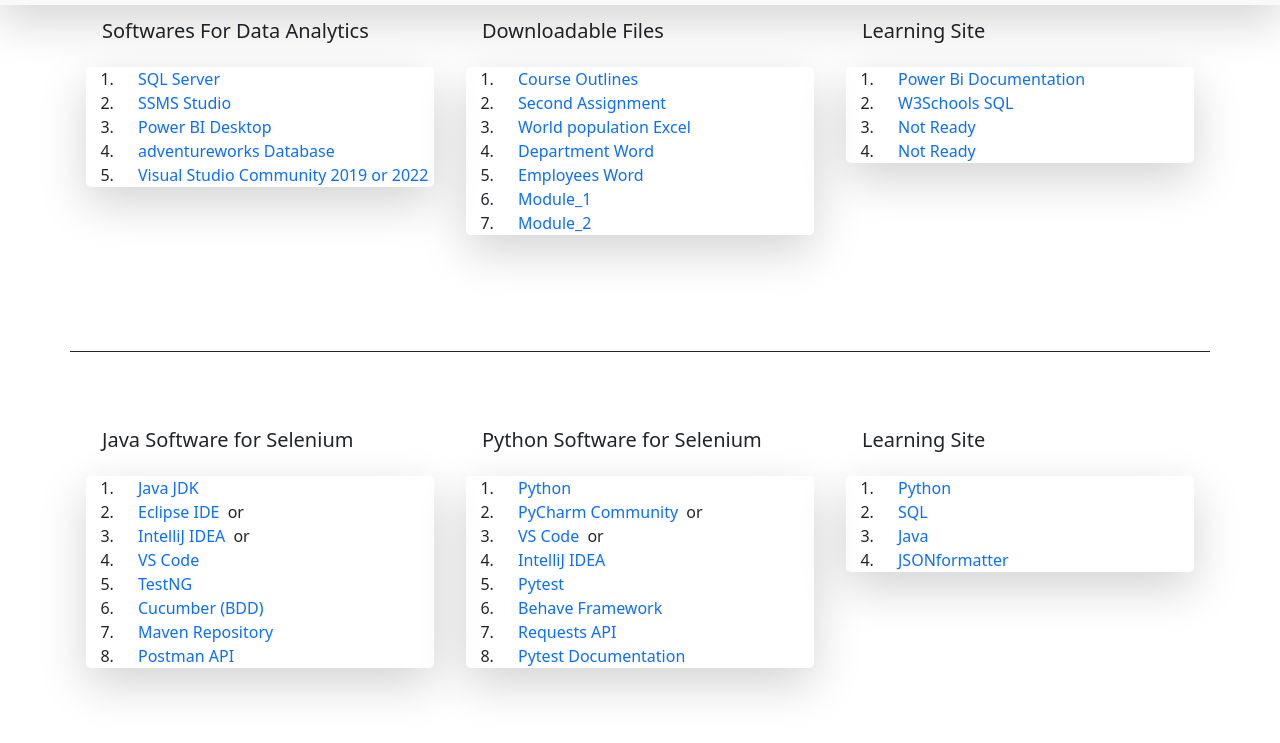
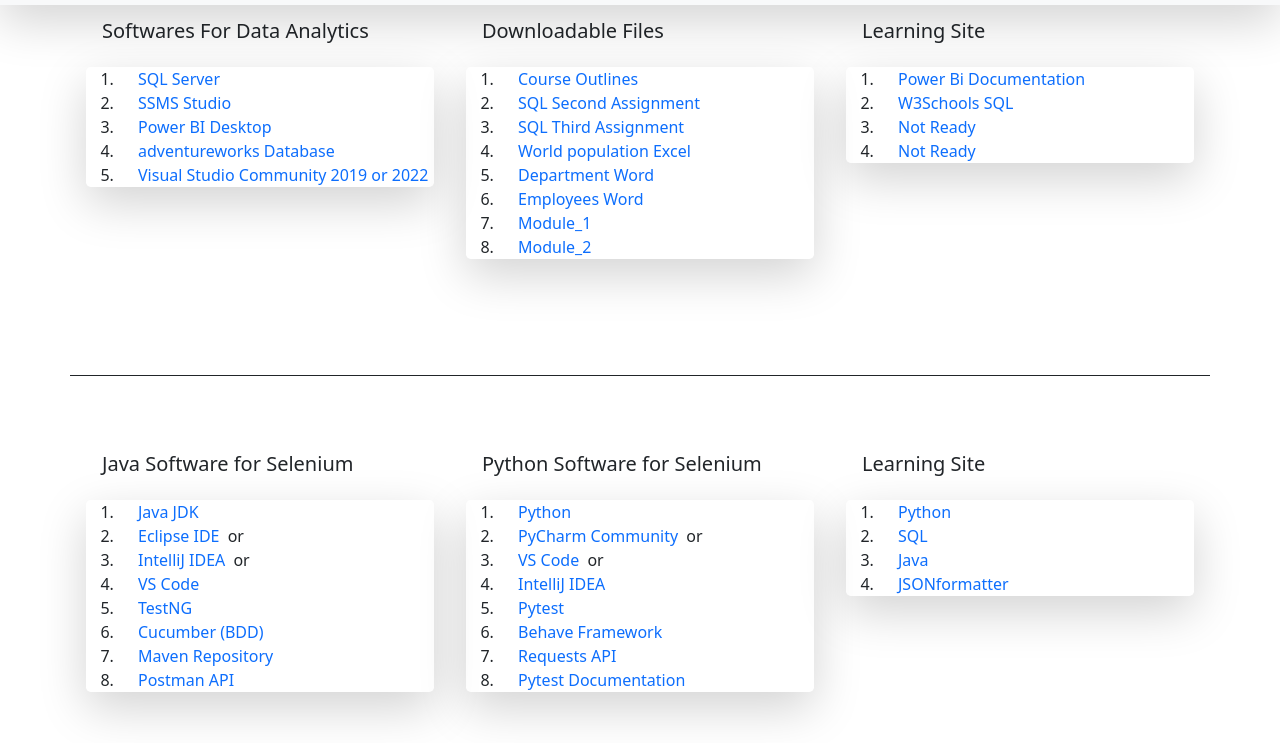
Before and after one commit to Ali332147/liveksi, a plain HTML site: page index.html in a window 1280 px wide. Shown: the part 57-800 px from the top of the page. Drawn offline with nearby package versions, Linux system fonts and the light colour scheme; a script that the page names is missing.

Commit message:
added 3rd assignment

```diff
--- a/index.html
+++ b/index.html
@@ -83,7 +83,7 @@
                     </div>
                 </div>
             </div>
-
+            <!-- Downloadable Files start -->
             <div class="col-lg-4 col-md-6 mb-">
                 <div class="car">
 
@@ -99,8 +99,13 @@
                                  </li>
                              <li class="">
                                 <a title=" " class="text-bg-danger ms-3
-                                fw-bolde p-1 rounded-3 text-decoration-none" href="image/2nd _assignment.pdf">
-                                  Second Assignment </a>
+                                fw-bolde p-1 rounded-3 text-decoration-none" href="image/2nd _assignment.pdf" target="_blank">
+                                 SQL Second Assignment </a>
+                             </li>
+                             <li class="">
+                                <a title=" " class="text-bg-danger ms-3
+                                fw-bolde p-1 rounded-3 text-decoration-none" href="image/3rd_Assignment.pdf" target="_blank">
+                                 SQL Third Assignment </a>
                              </li>
                              <li class="">
                                 <a class="text-bg-danger ms-3
@@ -137,7 +142,8 @@
                     </div>
                 </div>
             </div>
-
+ <!-- Downloadable Files end -->
+  <!-- Learning Site start -->
             <div class="col-lg-4 col-md-6 mb-4">
                 <div class="car">
 
```
Also changed, not shown: index.min.html (+1 -1 lines), 1 other file.
